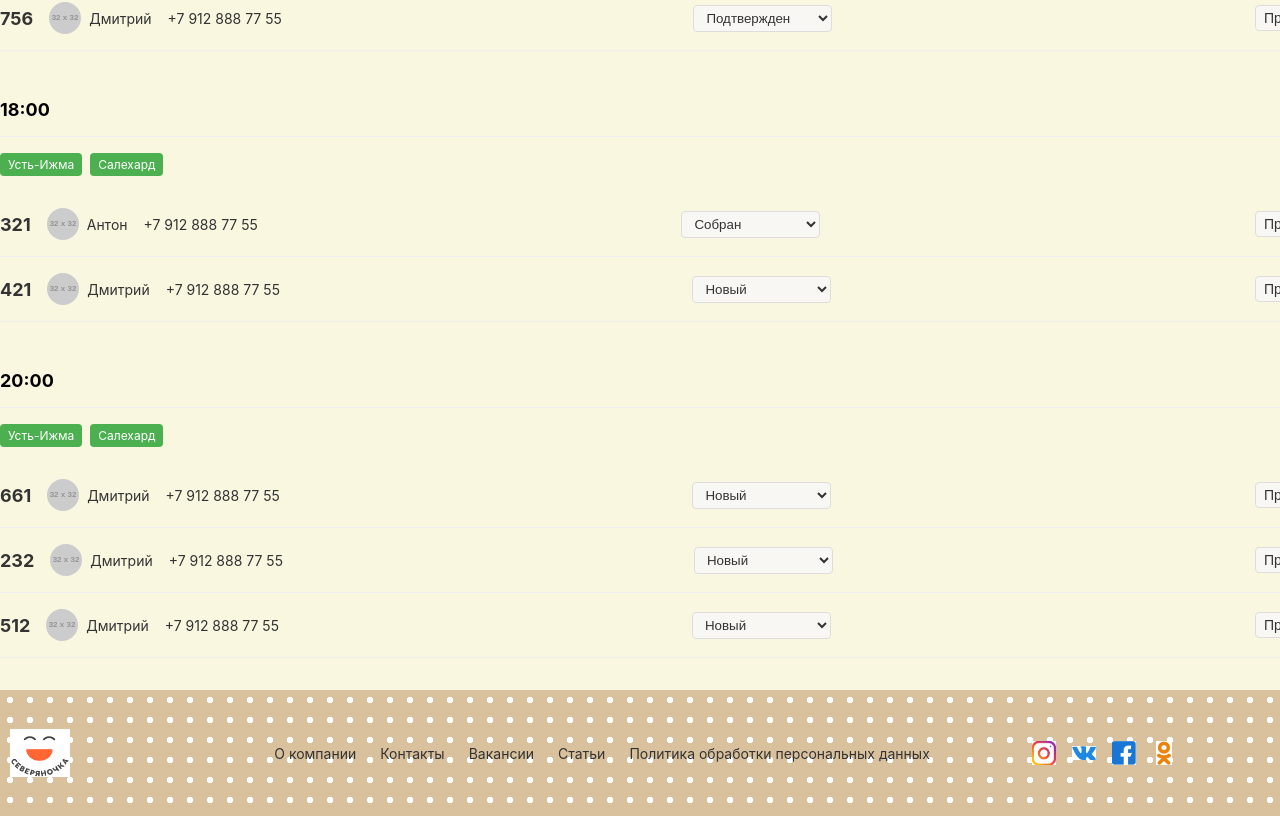
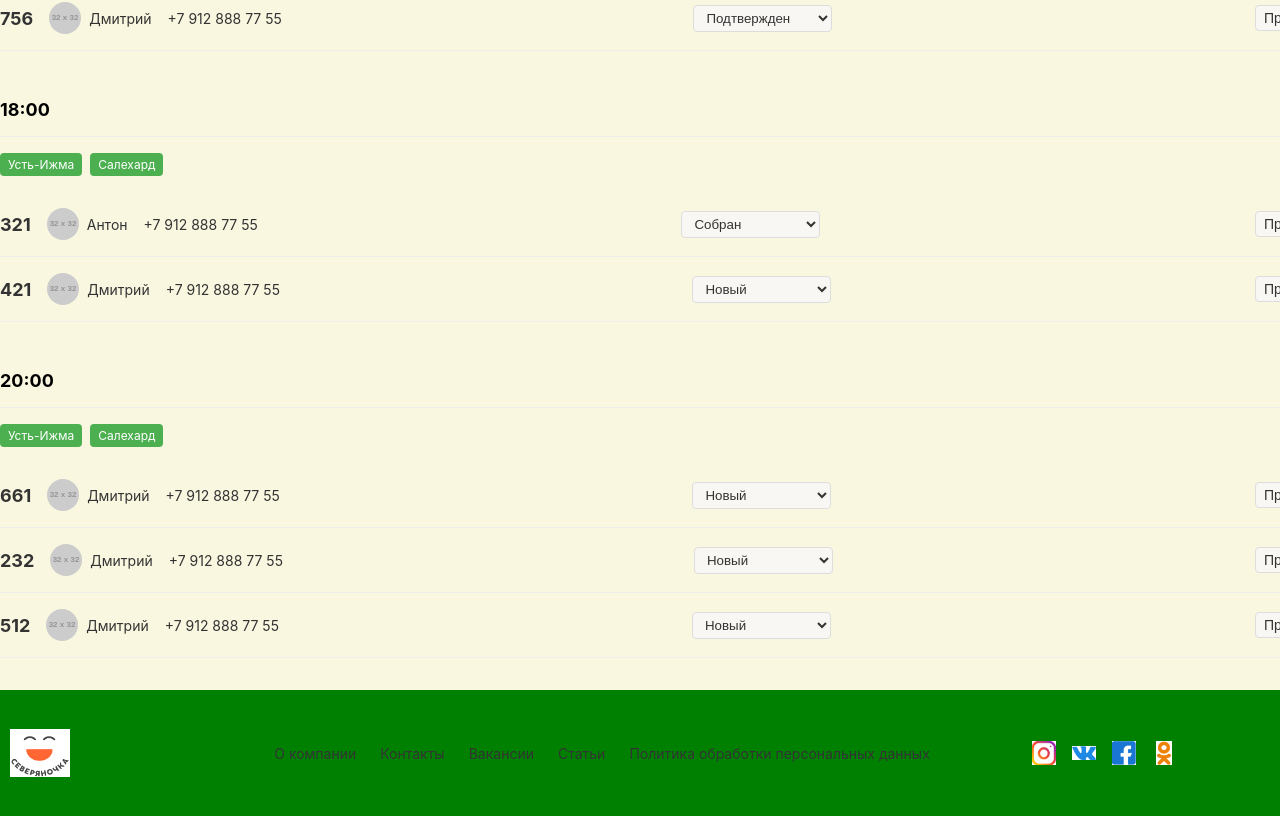
Before and after one commit to Fickledrop/Project_Popova, a React (Create React App) app: page /orders in a window 1280 px wide. Shown: the part 1064-1880 px from the top of the page. Built offline with nearby package versions, Linux system fonts and the light colour scheme.

Commit message:
Change footer background to green

```diff
--- a/src/assets/Footer.css
+++ b/src/assets/Footer.css
@@ -2,9 +2,7 @@
   width: 1440px;
   height: 126px;
   margin: 0 auto;
-  background-color: rgba(210, 180, 140, 0.8);
-  background-image: radial-gradient(circle, white 3px, transparent 3px);
-  background-size: 20px 20px;
+  background-color: #008000;
   display: flex;
   align-items: center;
   padding: 0 20px;
```
